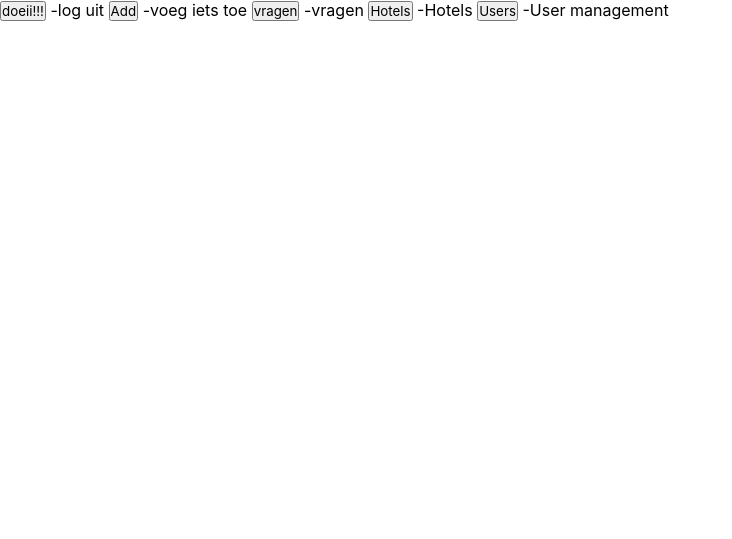
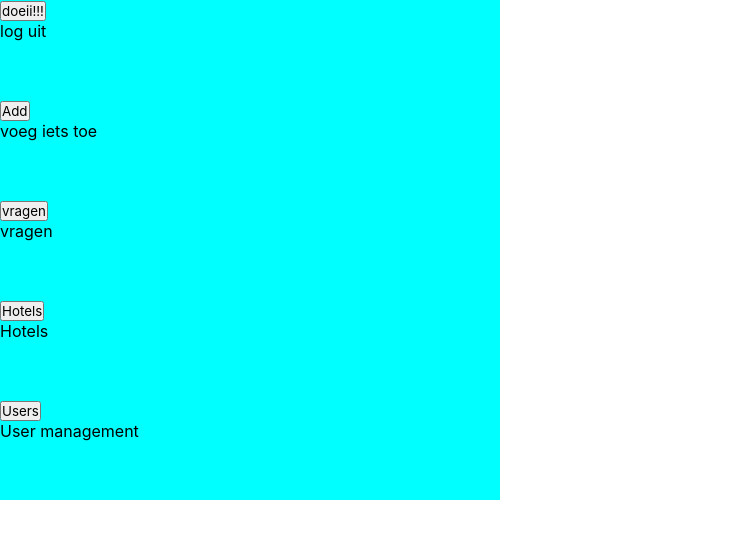
Before and after one commit to DirkEz/CRUD2P, a PHP site: page /php/pages/admin.php in a window 1280 px wide. Shown: the top 539 px of the page, without its empty margins (0-732 px from the left). Run offline with PHP 8.4, Linux system fonts and the light colour scheme; the visitor is signed in with stand-in values (Sample User, id 1); data comes from the database, SQL or seed files in the repository.

Commit message:
Admin Page css start

```diff
--- a/php/pages/admin.php
+++ b/php/pages/admin.php
@@ -29,12 +29,32 @@
     ?> - Admin Panel</title>
 </head>
 <body>
-<a href="../redirect.php"><button >doeii!!!</button></a> -log uit
-<a href="admin/add.php"><button >Add</button></a> -voeg iets toe
-<a href="admin/contact_view.php"><button >vragen</button></a> -vragen
-<a href="admin/vakanties.php"><button >Hotels</button></a> -Hotels
-<a href="admin/users.php"><button >Users</button></a> -User management
+    <div class="container_admin">
+        <div class="log_uit">
+            <a href="../redirect.php"><button >doeii!!!</button></a>
+            <p>log uit</p>
+        </div>
 
+        <div class="add">
+            <a href="admin/add.php"><button >Add</button></a>
+            <p>voeg iets toe</p>
+        </div>
+
+        <div class="vragen">
+            <a href="admin/contact_view.php"><button >vragen</button></a>
+            <p>vragen</p>
+        </div>
+
+        <div class="hotels">
+            <a href="admin/vakanties.php"><button >Hotels</button></a>
+            <p>Hotels</p>
+        </div>
+
+        <div class="management">
+            <a href="admin/users.php"><button >Users</button></a>
+            <p>User management</p>
+        </div>
+    </div>
 
     <div class="blok">
 
--- a/php/pages/css/style.css
+++ b/php/pages/css/style.css
@@ -30,3 +30,36 @@ body {
     padding-top: -50px;
     padding-left: 190px;
 } */
+
+.container_admin {
+    width: 500px;
+    height: 500px;
+    background-color: blue;
+}
+
+.container_admin .log_uit {
+    width: 100%;
+    height: 20%;
+    background-color: aqua;
+}
+
+.container_admin .add {
+    width: 100%;
+    height: 20%;
+    background-color: aqua;
+}
+.container_admin .vragen {
+    width: 100%;
+    height: 20%;
+    background-color: aqua;
+}
+.container_admin .hotels{
+    width: 100%;
+    height: 20%;
+    background-color: aqua;
+}
+.container_admin .management {
+    width: 100%;
+    height: 20%;
+    background-color: aqua;
+}
```
